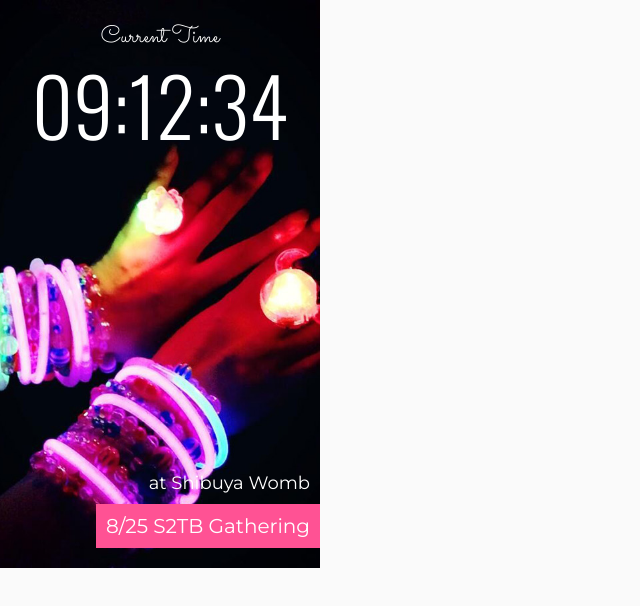
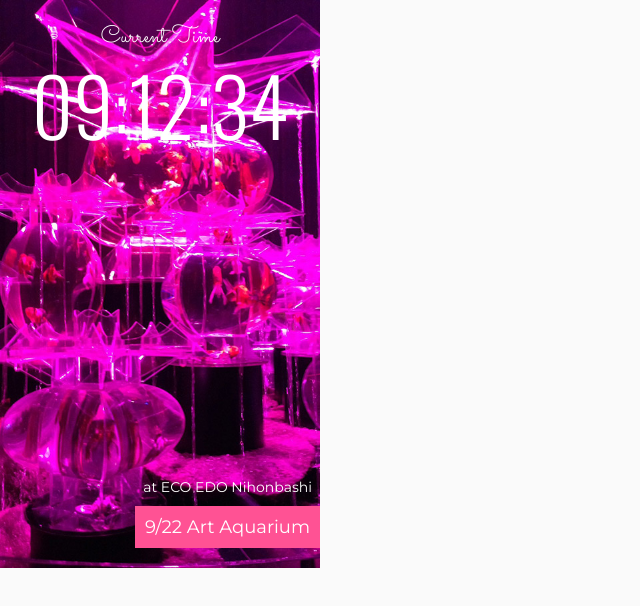
Before and after one commit to naoi109/birthday0901, a website: page app/index.html in a window 1280 px wide. Shown: the whole page, without its empty margins (0-640 px from the left). Drawn offline with nearby package versions, Linux system fonts and the light colour scheme; files that its build step writes are made by us from their sources.

Commit message:
json data get

```diff
--- a/app/index.html
+++ b/app/index.html
@@ -2,19 +2,11 @@
 <html class="no-js">
     <head>
         <meta charset="utf-8">
-        <title>birthday0901</title>
+        <title>Happy Birthday♡</title>
         <meta name="description" content="">
         <meta name="viewport" content="width=device-width">
         <link rel="shortcut icon" href="/favicon.ico">
-        <!-- Place favicon.ico and apple-touch-icon.png in the root directory -->
-        <!-- build:css styles/vendor.css -->
-        <!-- bower:css -->
-
-        <!-- endbower -->
-        <!-- endbuild -->
-        <!-- build:css(.tmp) styles/main.css -->
         <link rel="stylesheet" href="styles/main.css">
-        <!-- endbuild -->
     </head>
     <body>
 
@@ -30,10 +22,11 @@
                         <dd id="timer">00:00:00</dd>
                     </dl>
                     <dl class="event">
-                        <dt>at Shibuya Womb</dt>
-                        <dd>8/25 S2TB Gathering</dd>
+                        <dt>at <span id="place"></span></dt>
+                        <dd><span id="date"></span> <span id="title"></span></dd>
                     </dl>
-                    <img src="images/photo/140824_11.jpg">
+                    <div class="bg" id="bg"></div>
+                    <div id="json"></div>
                 </div>
             </div>
         </div>
--- a/app/scripts/data.json
+++ b/app/scripts/data.json
@@ -1,7 +1,20 @@
-var data = [
-    { "image_path": "130907_01", "place": "Shinjuku BLAZE", "date": "9/7", "event": "TANO*C 10th Anniversary" },
-    { "image_path": "130922_01", "place": "ECO EDO Nihonbashi", "date": "9/22", "event": "Art Aquarium" },
-    { "image_path": "130922_02", "place": "ECO EDO Nihonbashi", "date": "9/22", "event": "Art Aquarium" },
-    { "image_path": "130922_03", "place": "ECO EDO Nihonbashi", "date": "9/22", "event": "Art Aquarium" },
-    { "image_path": "140824_11", "place": "Shibuya WOMB", "date": "8/24", "event": "S2TB Gathering" }
+[
+    {
+      "date": "9/7",
+      "place": "Shinjuku BLAZE",
+      "title": "TANO*C 10th Anniversary",
+      "image_path": "130907_01"
+  },
+  {
+      "date": "9/22",
+      "place": "ECO EDO Nihonbashi",
+      "title": "Art Aquarium",
+      "image_path": "130922_01"
+  },
+  {
+      "date": "8/24",
+      "place": "Shibuya WOMB",
+      "title": "S2TB Gathering",
+      "image_path": "140824_11"
+  }
 ]
--- a/app/scripts/main.js
+++ b/app/scripts/main.js
@@ -1,8 +1,12 @@
 'use strict'
 
 $(function(){
+  //初期
   clock($("#timer"));
+  jsonget();
+});
 
+//時計
 function clock(target){
   var d = new Date();
   var h = d.getHours();
@@ -14,10 +18,25 @@ $(function(){
   var time_str = h + ":" + m + ":" + s;
   target.html(time_str);
   if(s=="00"){
-			console.log("aaaa");
+  	jsonget();
   }
   setTimeout(function(){
   	clock(target)
   },1000);
 }
+
+//JSONからデータ取得
+function jsonget(){
+  $.ajax({
+	  type: 'GET',
+	  url: 'scripts/data.json',
+	  dataType: 'json',
+	  success: function(json){
+		  var data_num = Math.floor( Math.random() * 3 ); //データ個数
+		  $("#place").html(json[data_num].place);
+		  $("#date").html(json[data_num].date);
+		  $("#title").html(json[data_num].title);
+		  $("#bg").html('<img src="images/photo/'+json[data_num].image_path+'.jpg">');
+  	}
   });
+}
--- a/app/styles/main.scss
+++ b/app/styles/main.scss
@@ -13,8 +13,11 @@ html,body,div,dl,dt,dd,img{
     vertical-align: middle;
 }
 
+.phone,.display{
+    width: 320px;
+}
+
 .display{
-    width: 320px;
     .splash,.appli{
         height: 568px;
         overflow: hidden;
@@ -25,6 +28,8 @@ html,body,div,dl,dt,dd,img{
     .appli{
         position: relative;
         background-color: #000;
+    }
+    .bg{
         img{
             position: absolute;
             height: 568px;
@@ -54,16 +59,17 @@ html,body,div,dl,dt,dd,img{
         z-index: 1;
         right: 0;
         bottom: 20px;
+        text-align: right;
         font-family: 'Montserrat', sans-serif;
         dt{
-            font-size: 18px;
-            text-align: right;
-            padding: 10px;
+            font-size: 14px;
+            padding: 10px 8px;
         }
         dd{
-            font-size: 20px;
+            font-size: 18px;
             background-color: #ff5294;
             padding: 10px;
+            display: inline-block;
         }
     }
 }
```
Lines whose indentation alone changed are shown as unchanged.
